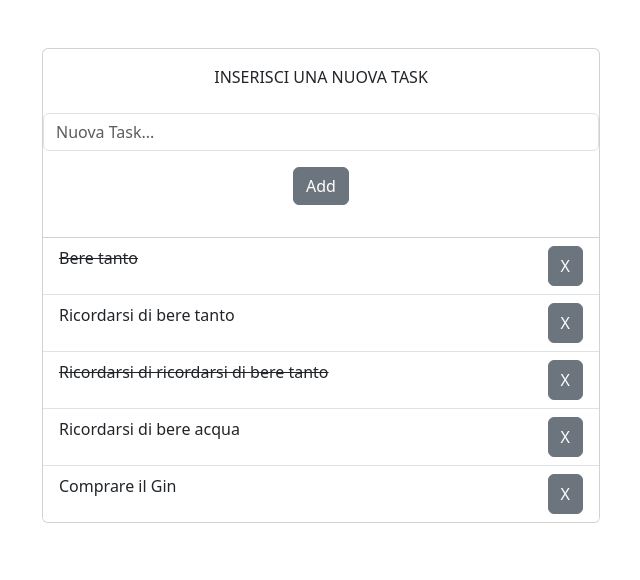
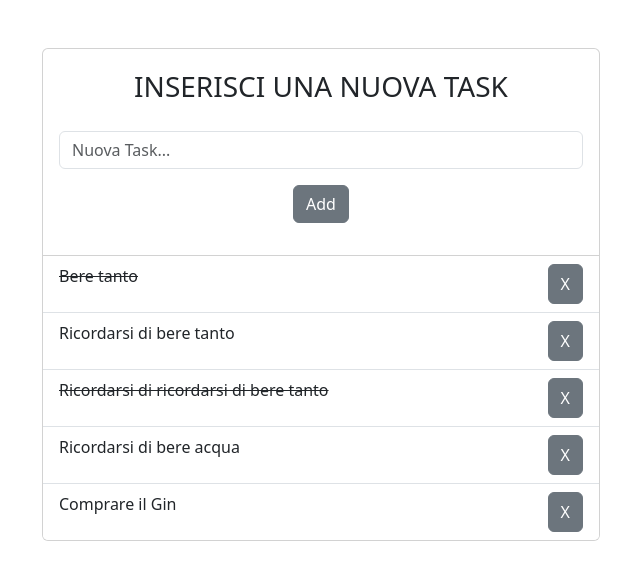
Before and after one commit to Lapo0/vue-todolist, a plain HTML site: page BONUS/index.html in a window 1280 px wide. Shown: the whole page, without its empty margins (319-959 px from the left). Drawn offline with nearby package versions, Linux system fonts and the light colour scheme.

Commit message:
FEAT push BONUS -error

```diff
--- a/BONUS/index.html
+++ b/BONUS/index.html
@@ -16,8 +16,8 @@
             <section>
                 <div class="container py-5">
                     <div class="card w-50 m-auto">
-                        <div class="mb-3  text-center">
-                            <label for="exampleFormControlInput1" class="form-label py-3">INSERISCI UNA NUOVA TASK</label>
+                        <div class="mb-3 px-3 text-center">
+                            <label for="exampleFormControlInput1" class="form-label py-3 fs-3">INSERISCI UNA NUOVA TASK</label>
                             <input type="text" class="form-control" id="exampleFormControlInput1" placeholder="Nuova Task..."
                             v-model="newTask"
                             @keyup.enter="addTask"
--- a/BONUS/js/app.js
+++ b/BONUS/js/app.js
@@ -26,7 +26,7 @@ const { createApp } = Vue
             },
         ],
         newTask: '',
-        selectedTask: null
+        selectedTask: null,
       }
     },
     methods: {
```
